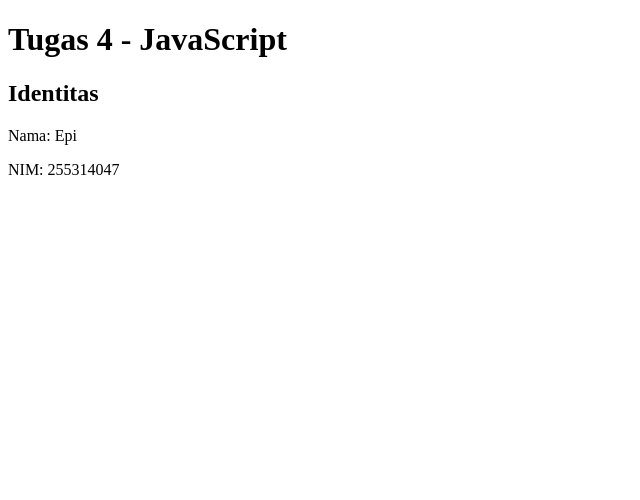
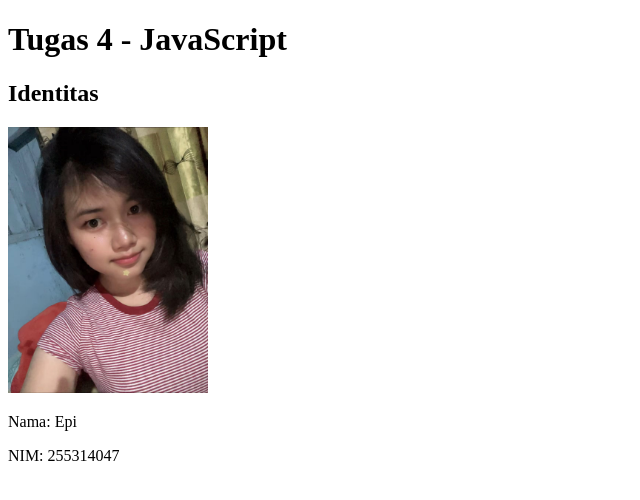
Before and after one commit to hepyabel-dev/HTML-JavaScript, a plain HTML site: page Epi JavaScript.html in a window 1280 px wide. Shown: the whole page, without its empty margins (0-640 px from the left). Drawn offline with Linux system fonts and the light colour scheme.

Commit message:
Menambahkan foto profil

```diff
--- a/Epi JavaScript.html
+++ b/Epi JavaScript.html
@@ -14,6 +14,8 @@
 
     <h2>Identitas</h2>
 
+    <img src="FotoAku.jpeg.jpeg" alt="Foto Epi" width="200">
+
     <p>Nama: Epi</p>
     <p>NIM: 255314047</p>
 
```
Also changed, not shown: FotoAku.jpeg.jpeg (added).
